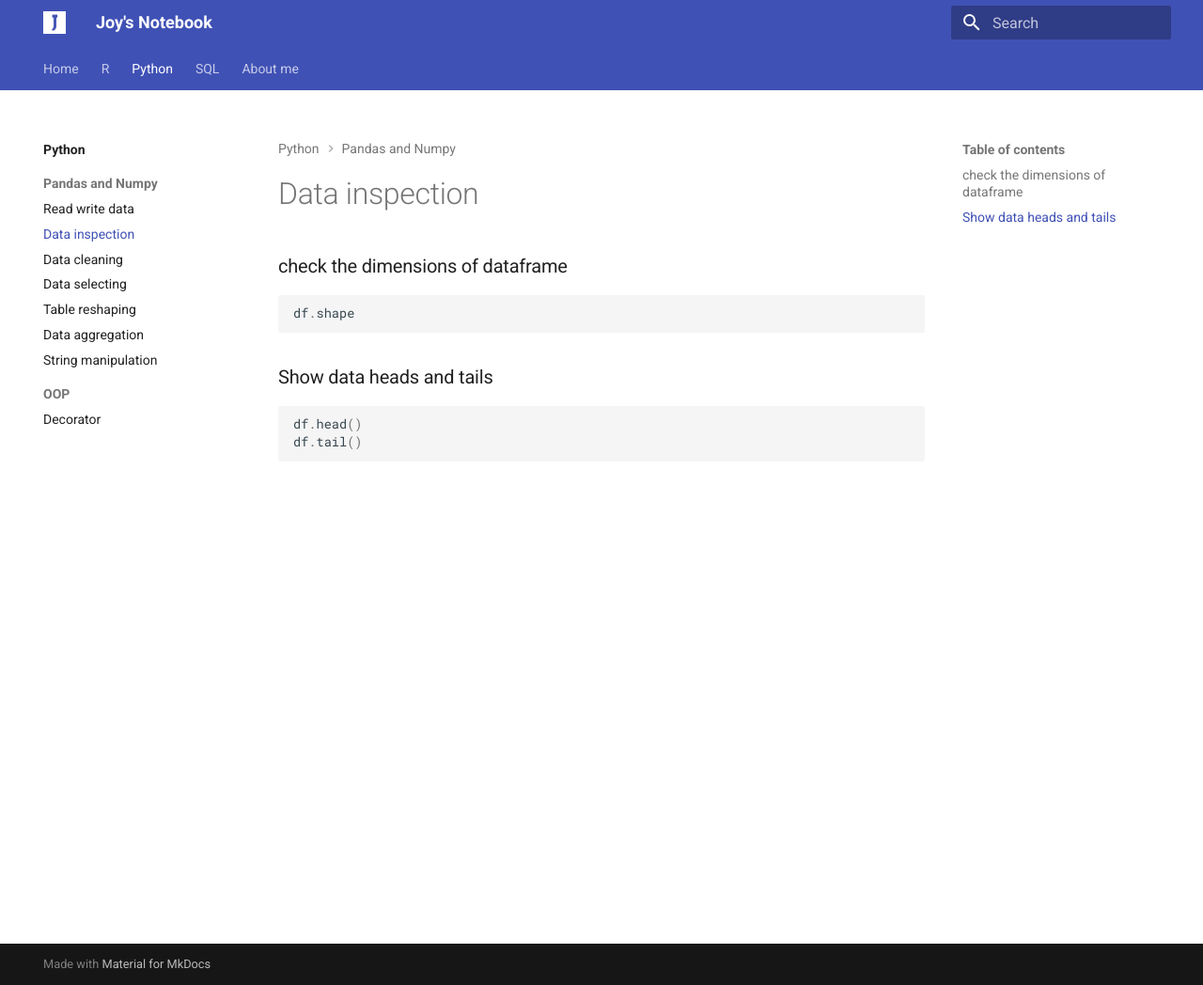
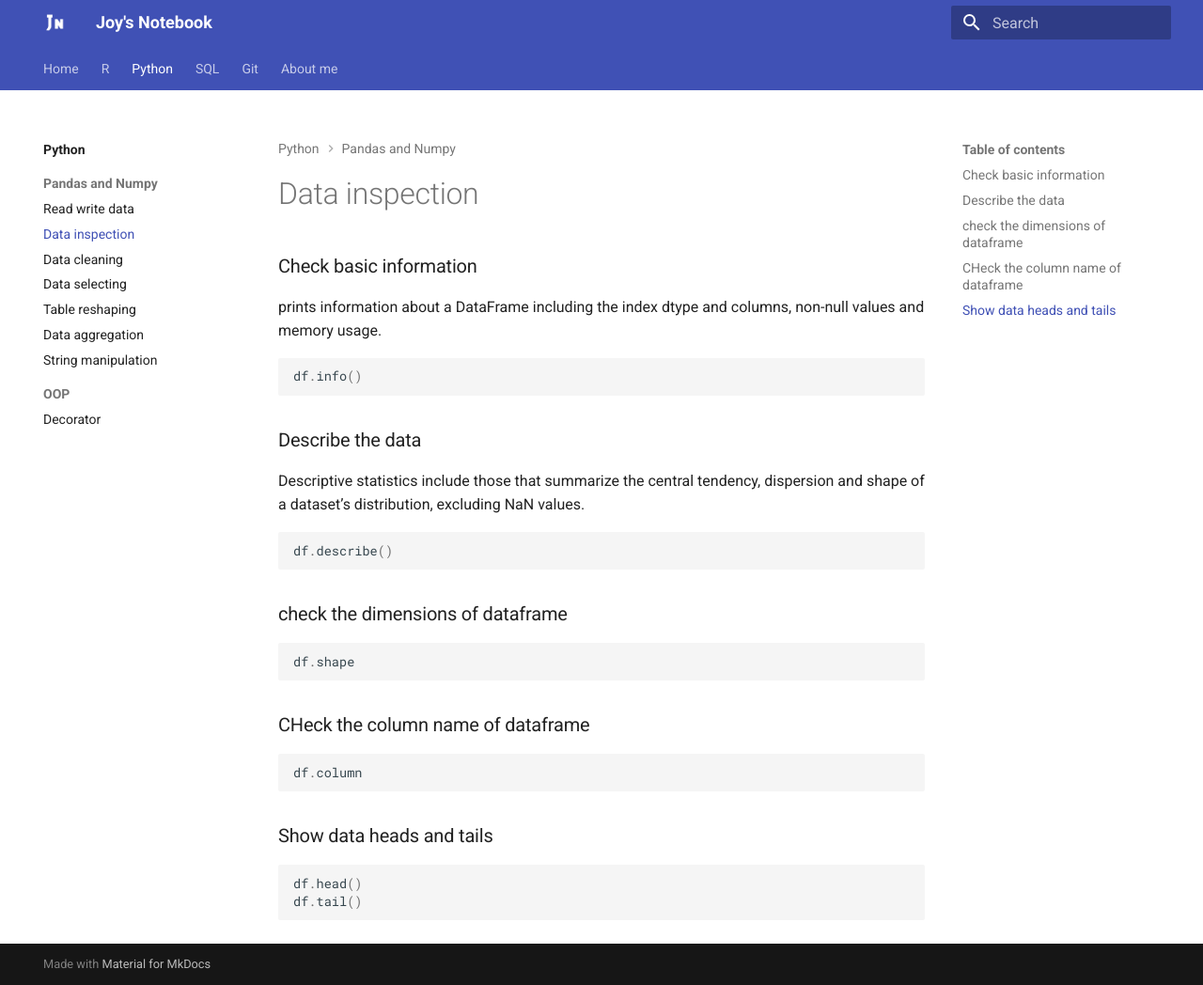
Before and after one commit to JoyDing0330/mynote, an MkDocs documentation site: the page built from docs/Python/Pandas_numpy/data_inspection.md, in a window 1280 px wide and 1048 px high. Shown: the whole window at 94% size. Built offline with MkDocs 1.6.1 and Material for MkDocs 9.7.7, drawn with Linux system fonts in a browser that asks for light colours.

Commit message:
change logo and favoicon

````diff
--- a/docs/Python/Pandas_numpy/data_inspection.md
+++ b/docs/Python/Pandas_numpy/data_inspection.md
@@ -1,6 +1,25 @@
+### Check basic information
+prints information about a DataFrame including the index dtype and columns, non-null values and memory usage.
+``` py
+df.info()
+```
+
+### Describe the data
+Descriptive statistics include those that summarize the central tendency, dispersion and shape of a dataset’s distribution, excluding NaN values.
+
+``` py
+df.describe()
+```
+
 ### check the dimensions of dataframe
 ``` py
 df.shape
+```
+
+### CHeck the column name of dataframe
+
+```py
+df.column
 ```
 
 ### Show data heads and tails
--- a/mkdocs.yml
+++ b/mkdocs.yml
@@ -19,6 +19,7 @@ nav:
     - OOP:
       - Python/OOP/decorator.md
   - SQL: sql.md
+  - Git: git.md
   - About me: about.md
 
 # Configuration
@@ -34,8 +35,8 @@ theme:
     - content.code.annotate
   hide:
     - navigation
-  favicon: assets/images/white_grey.png
-  logo: assets/images/white.png
+  favicon: assets/images/grey.png
+  logo: assets/images/white_trans.png
 
 # Extensions
 markdown_extensions:
````
Also changed, not shown: docs/Python/Pandas_numpy/data_aggregation.md (+1 -1 lines), docs/sql.md (+56 -0 lines), docs/assets/images/grey.png, docs/assets/images/white.png, docs/assets/images/white_grey.png, docs/assets/images/white_trans.png (added), 2 other files.
